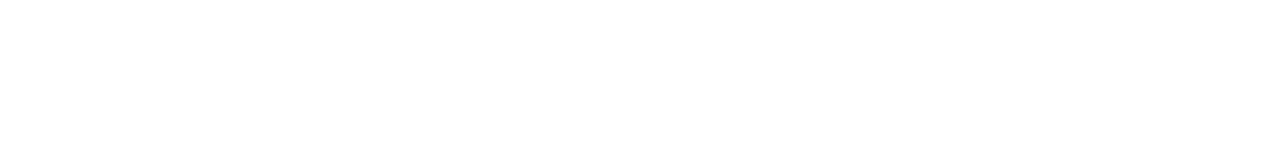
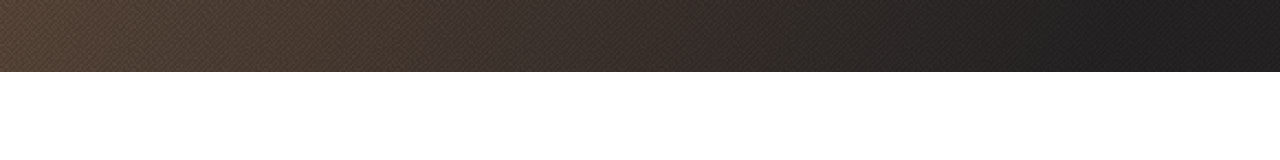
Before and after one commit to vovanstik1/test2, a plain HTML site: page index.html in a window 1280 px wide. Drawn offline with Linux system fonts and the light colour scheme.

Commit message:
feat: test

```diff
--- a/index.html
+++ b/index.html
@@ -9,7 +9,19 @@
 </head>
 
 <body>
-
+  <header class='header section'>
+    <div class="section-wrapper header-wrapper">
+      <div class='header_logo'></div>
+      <nav>
+        <ul class="header_nav">
+          <li></li>
+          <li></li>
+          <li></li>
+          <li></li>
+        </ul>
+      </nav>
+    </div>
+  </header>
 </body>
 
 </html>
--- a/styles/scss/_components.scss
+++ /dev/null
@@ -1,3 +0,0 @@
-* {
-  margin: 0;
-}
--- /dev/null
+++ b/styles/scss/_global.scss
@@ -0,0 +1,11 @@
+* {
+  padding: 0px;
+  margin: 0px;
+  border: none;
+}
+
+*,
+*::before,
+*::after {
+  box-sizing: border-box;
+}
--- /dev/null
+++ b/styles/scss/_header.scss
@@ -0,0 +1,11 @@
+.header {
+  background: url('../../assets/img/start-screen-gradient-background.png'),
+    radial-gradient(237.5% 111.8% at 0% 0%, #5b483a 0%, #262425 100%), #211f20;
+  background-size: cover;
+  background-repeat: no-repeat;
+
+  .section-wrapper {
+    max-width: 1280px;
+    margin: 0 auto;
+  }
+}
--- a/styles/scss/main.scss
+++ b/styles/scss/main.scss
@@ -1 +1,3 @@
+@import './global.scss';
 @import './components';
+@import './header';
```
Also changed, not shown: assets/img/start-screen-gradient-background.png (added), styles/css/main.css, styles/scss/_page.scss (added), 1 other file.
